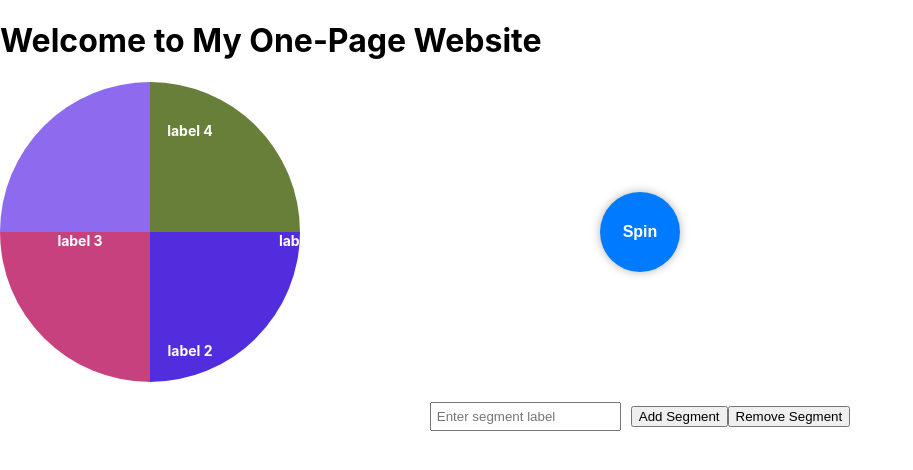
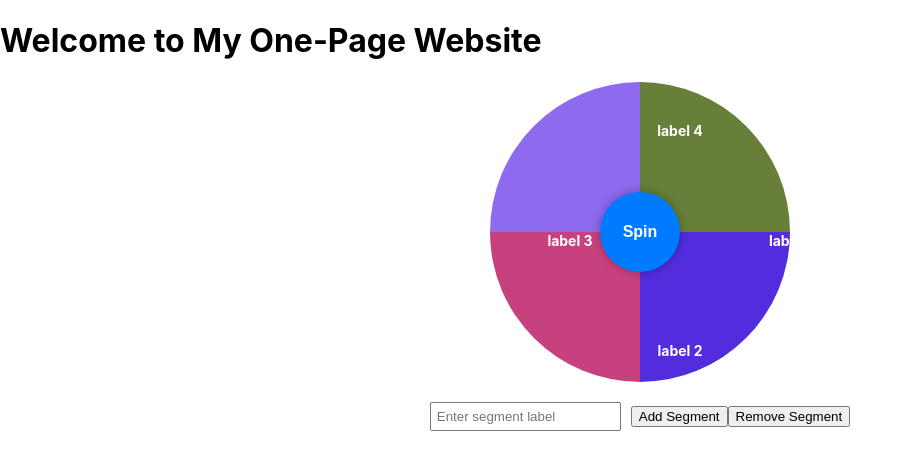
Before and after one commit to samuel-ctrl/one-page-website, a React (Create React App) app: page / in a window 1280 px wide. Shown: the top 470 px of the page, without its empty margins (0-913 px from the left). Built offline with nearby package versions, Linux system fonts and the light colour scheme.

Commit message:
spin button place changes

```diff
--- a/src/components/luckyWheelComp/script.js
+++ b/src/components/luckyWheelComp/script.js
@@ -8,7 +8,7 @@ const LuckyWheel = ({ segments }) => {
     if (spinning) return;
     setSpinning(true);
     const randomRotation = Math.floor(Math.random() * 360) + 3600;
-    setRotation(randomRotation);
+    setRotation((prevRotation) => prevRotation + randomRotation);
 
     setTimeout(() => {
       setSpinning(false);
@@ -16,7 +16,7 @@ const LuckyWheel = ({ segments }) => {
   };
 
   return (
-    <div style={{ textAlign: "center", position: "relative" }}>
+    <div style={{ textAlign: "center", position: "relative", width: "300px", height: "300px", margin: "auto" }}>
       <div
         style={{
           width: "300px",
@@ -52,7 +52,6 @@ const LuckyWheel = ({ segments }) => {
             </div>
           );
         })}
-      </div>
         <button
           onClick={spinWheel}
           style={{
@@ -74,12 +73,14 @@ const LuckyWheel = ({ segments }) => {
             alignItems: "center",
             justifyContent: "center",
             boxShadow: "0 0 10px rgba(0, 0, 0, 0.3)",
+            zIndex: 10,
           }}
           disabled={spinning}
         >
           Spin
         </button>
       </div>
+    </div>
   );
 };
 
```
Lines whose indentation alone changed are shown as unchanged.
